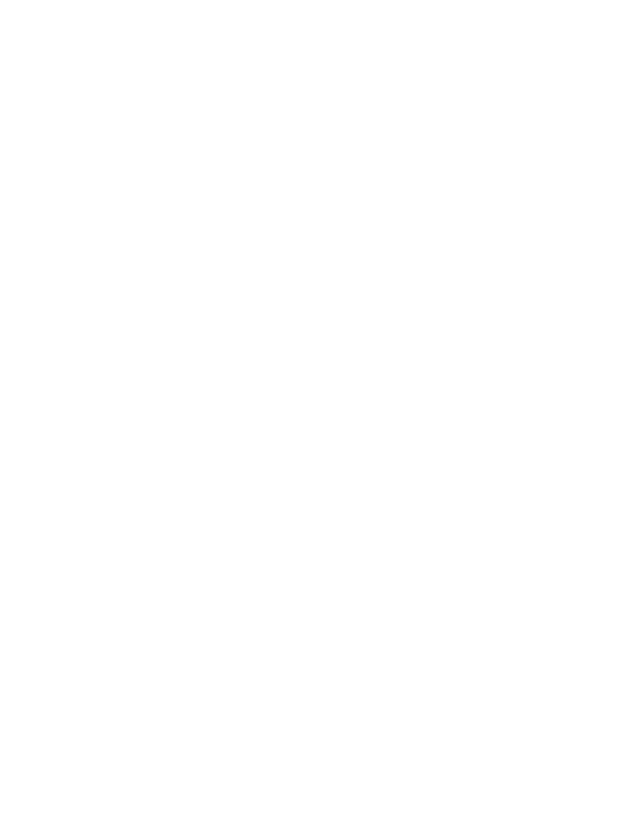
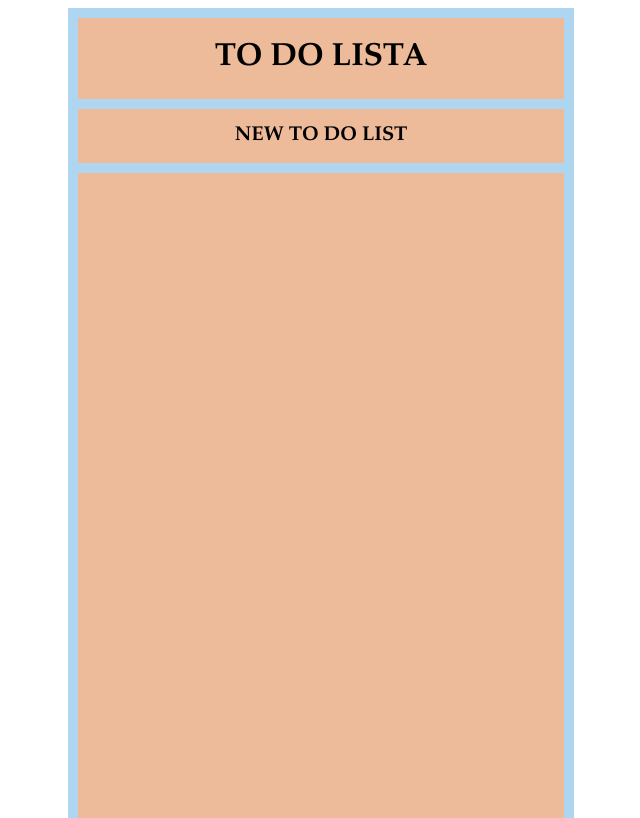
Before and after one commit to pieee9254/todolist, a plain HTML site: page index.html in a window 1280 px wide. Shown: the whole page, without its empty margins (319-959 px from the left). Drawn offline with Linux system fonts and the light colour scheme.

Commit message:
sketch of the website

```diff
--- a/index.html
+++ b/index.html
@@ -3,11 +3,21 @@
 <head>
     <meta charset="UTF-8">
     <meta name="viewport" content="width=device-width, initial-scale=1.0">
-    <title>TODO AOI</title>
+    <title>TODO</title>
     <link rel="stylesheet" href="style.css">
 </head>
 <body>
+    <div id="bigBoss">
 
+        <h1 id="myTitle">TO DO LISTA</h1>
+
+        <button id="newList" onclick="addFn()">NEW TO DO LIST</button>
+
+        <div id="createList">
+
+        </div>
+
+    </div>
 
     <script src="index.js"></script>
 </body>
--- a/style.css
+++ b/style.css
@@ -0,0 +1,42 @@
+html, body{
+    box-sizing: border-box;
+    height: 100%;
+}
+#bigBoss{
+    height: 100%;
+    position: relative;
+    margin-left: 30%;
+    margin-right: 30%;
+    background-color: #EDBB99;
+    border-left: solid #AED6F1 10px;
+    border-right: solid #AED6F1 10px;
+    border-top: solid #AED6F1 10px;
+}
+#myTitle{
+    text-align: center;
+}
+#myTitle{
+    font-family: Garamond;
+}
+#newList{
+    border-top: solid #AED6F1 10px;
+    border-left: none;
+    border-right: none;
+    border-bottom: solid #AED6F1 10px;
+    position: relative;
+    background-color: #EDBB99;
+    width: 100%;
+    padding: 15px;
+    text-align: center;
+    font-weight: bold;
+    text-decoration: none;
+    font-size: 20px;
+    font-family: Garamond;
+}
+#newList:hover{
+    background-color: #AED6F1;
+    transition: 0.3s;
+}
+#createList{
+    display: none;
+}
```
Also changed, not shown: index.js (+16 -0 lines).
